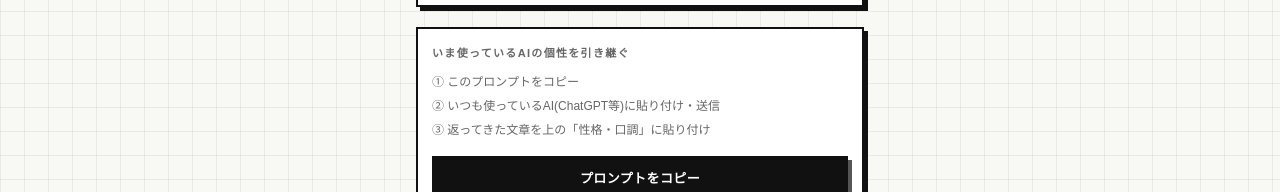
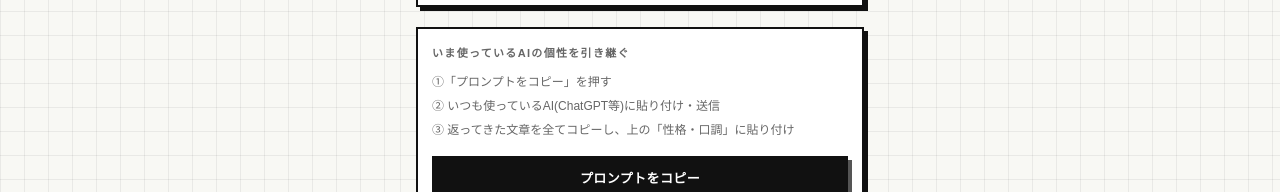
Before and after one commit to ryota7417-sudo/meora-beta, a Next.js app: page /character/new in a window 1280 px wide. Shown: the part 1405-1597 px from the top of the page. Built offline with nearby package versions, Linux system fonts and the light colour scheme; a web font is replaced by a local one.

Commit message:
fix: update InheritPersonaCopy step instructions wording
Co-Authored-By: Claude Sonnet 4.6 <noreply@anthropic.com>

```diff
--- a/components/InheritPersonaCopy.tsx
+++ b/components/InheritPersonaCopy.tsx
@@ -39,9 +39,9 @@ export function InheritPersonaCopy({ lang = DEFAULT_LANG }: { lang?: Lang }) {
         {t.inheritTitle}
       </div>
       <div style={{ fontSize: 12, color: '#666', lineHeight: 2.0, marginBottom: 14 }}>
-        <div>① このプロンプトをコピー</div>
+        <div>①「プロンプトをコピー」を押す</div>
         <div>② いつも使っているAI(ChatGPT等)に貼り付け・送信</div>
-        <div>③ 返ってきた文章を上の「性格・口調」に貼り付け</div>
+        <div>③ 返ってきた文章を全てコピーし、上の「性格・口調」に貼り付け</div>
       </div>
       <button
         type="button"
```
